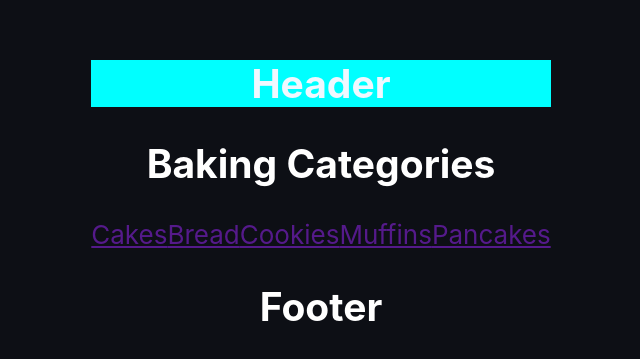
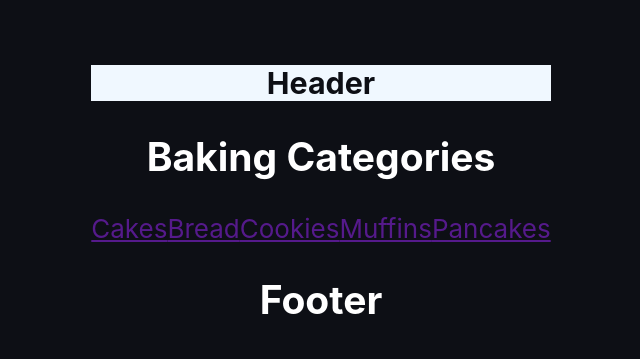
Before and after one commit to LoHi-Turing/lo-hi, a React (Create React App) app: page /#/all-categories in a window 1280 px wide. Shown: the part 205-564 px from the top of the page, without its empty margins (319-959 px from the left). Built offline with nearby package versions, Linux system fonts and the light colour scheme.

Commit message:
Structuring and styling Header

```diff
--- a/src/components/Header/Header.css
+++ b/src/components/Header/Header.css
@@ -1,6 +1,6 @@
 .header {
-  color: aliceblue;
+  color: #0d0f15;
   height: 10%;
   width: 100%;
-  background-color: aqua;
+  background-color: aliceblue;
 }
--- a/src/components/Header/Header.js
+++ b/src/components/Header/Header.js
@@ -3,7 +3,9 @@ import './Header.css';
 
 const Header = () => {
   return (
-    <h1 className='header'>Header</h1>
+    <section className='header'>
+      <h1>Header</h1>
+    </section>
   )
 }
 
```
